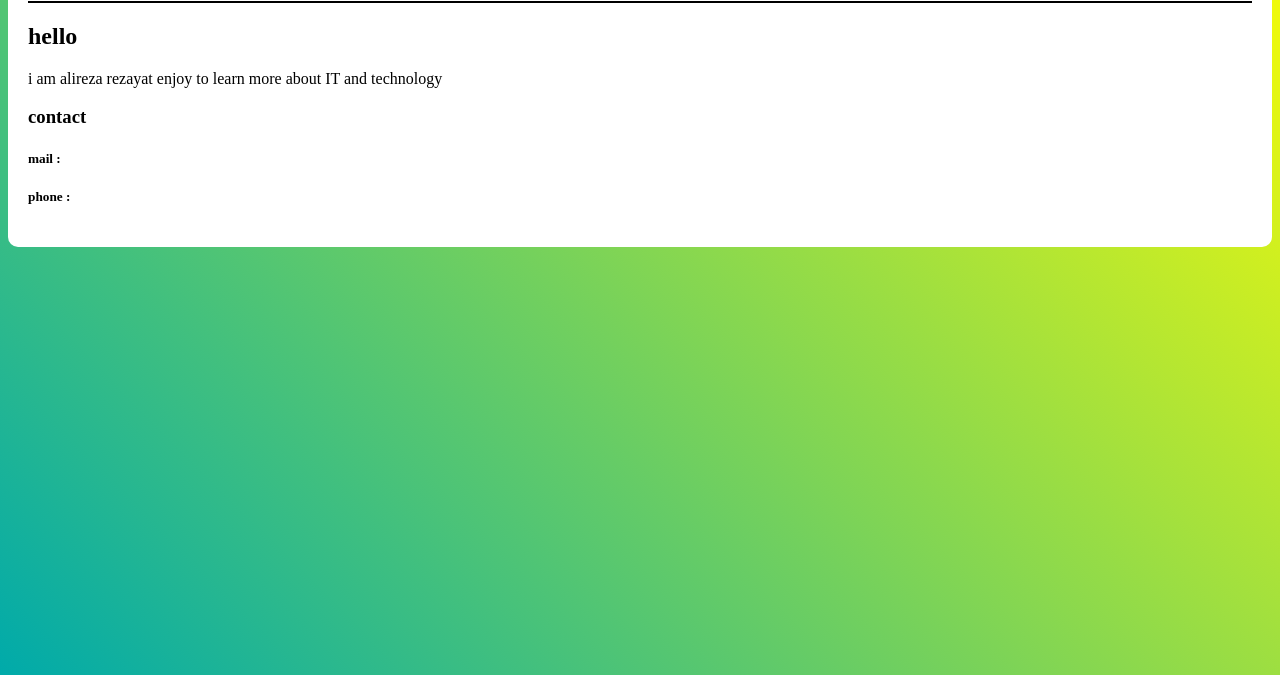
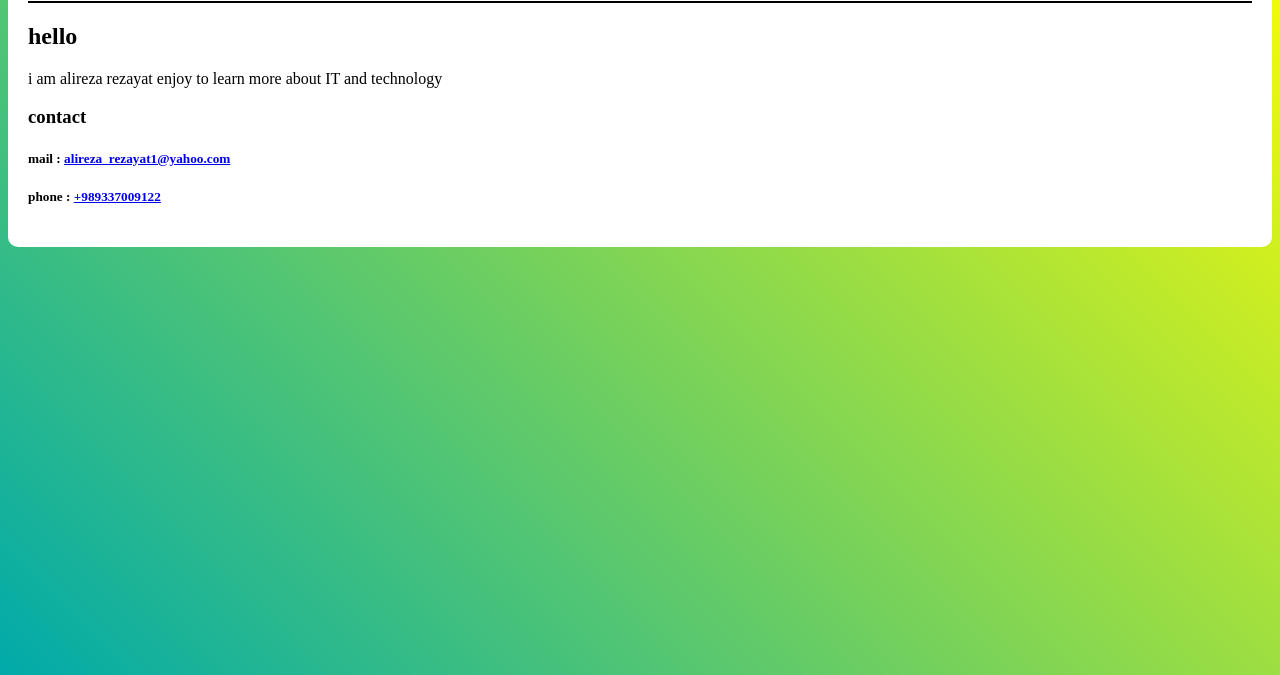
Before and after one commit to alirezarezayat/alirezarezayat.github.io, a plain HTML site: page index.html in a window 1280 px wide. Shown: the part 125-800 px from the top of the page. Drawn offline with Linux system fonts and the light colour scheme.

Commit message:
Update index.html

```diff
--- a/index.html
+++ b/index.html
@@ -27,8 +27,8 @@
 
     <aside>
       <h3>contact</h3>
-      <h5>mail : </h5>
-      <h5>phone : </h5>
+      <h5>mail : <a href="mailto:alireza_rezayat1@yahoo.com">alireza_rezayat1@yahoo.com</a></h5>
+      <h5>phone : <a href="tel:+989337009122">+989337009122</a></h5>
 
     </aside>
 
```
